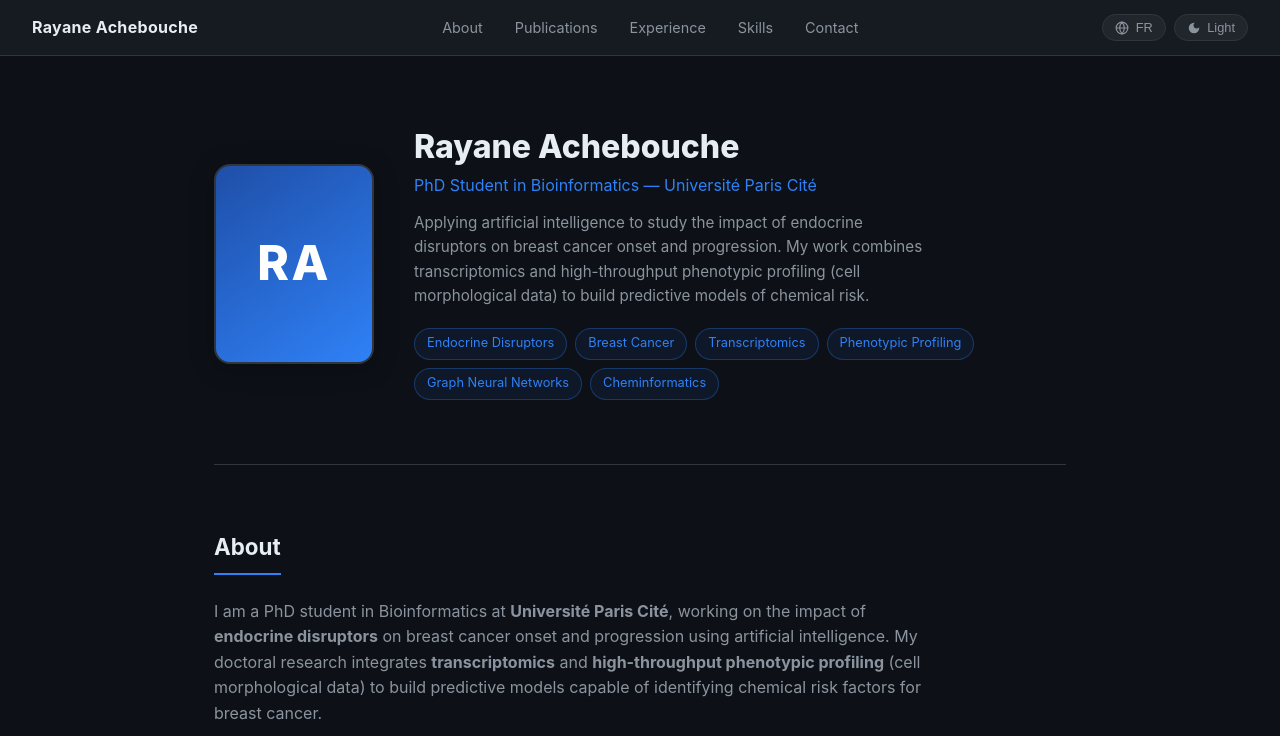
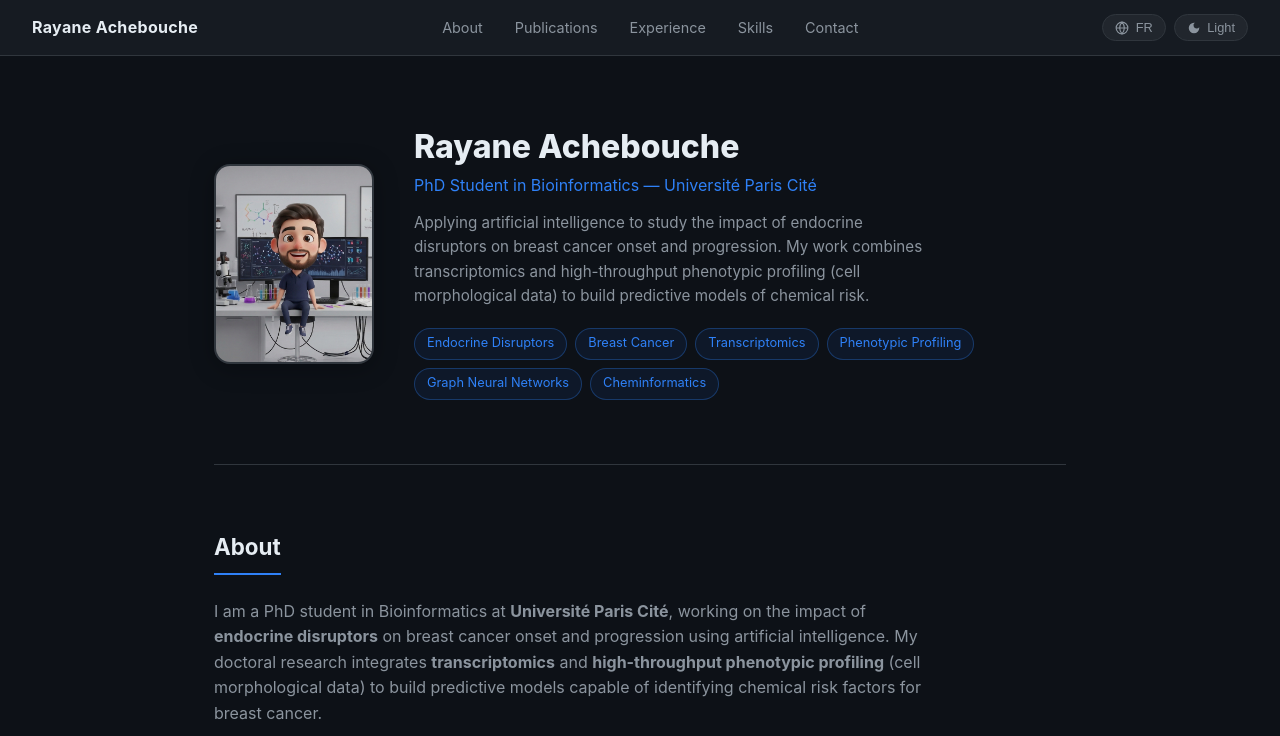
Before and after one commit to rachebouche/rachebouche.github.io, a plain HTML site: page index.html in a window 1280 px wide. Shown: the top 736 px of the page. Drawn offline with Linux system fonts and the light colour scheme.

Commit message:
Replace avatar placeholder with character image

```diff
--- a/index.html
+++ b/index.html
@@ -482,7 +482,7 @@
 
   <!-- Hero -->
   <section id="hero">
-    <div class="avatar-placeholder">RA</div>
+    <img src="3d-character_profile.jpg" alt="Rayane Achebouche" />
     <div class="info">
       <h1>Rayane Achebouche</h1>
       <p class="subtitle" data-i18n="hero.subtitle">PhD Student in Bioinformatics &mdash; Universit&eacute; Paris Cit&eacute;</p>
```
